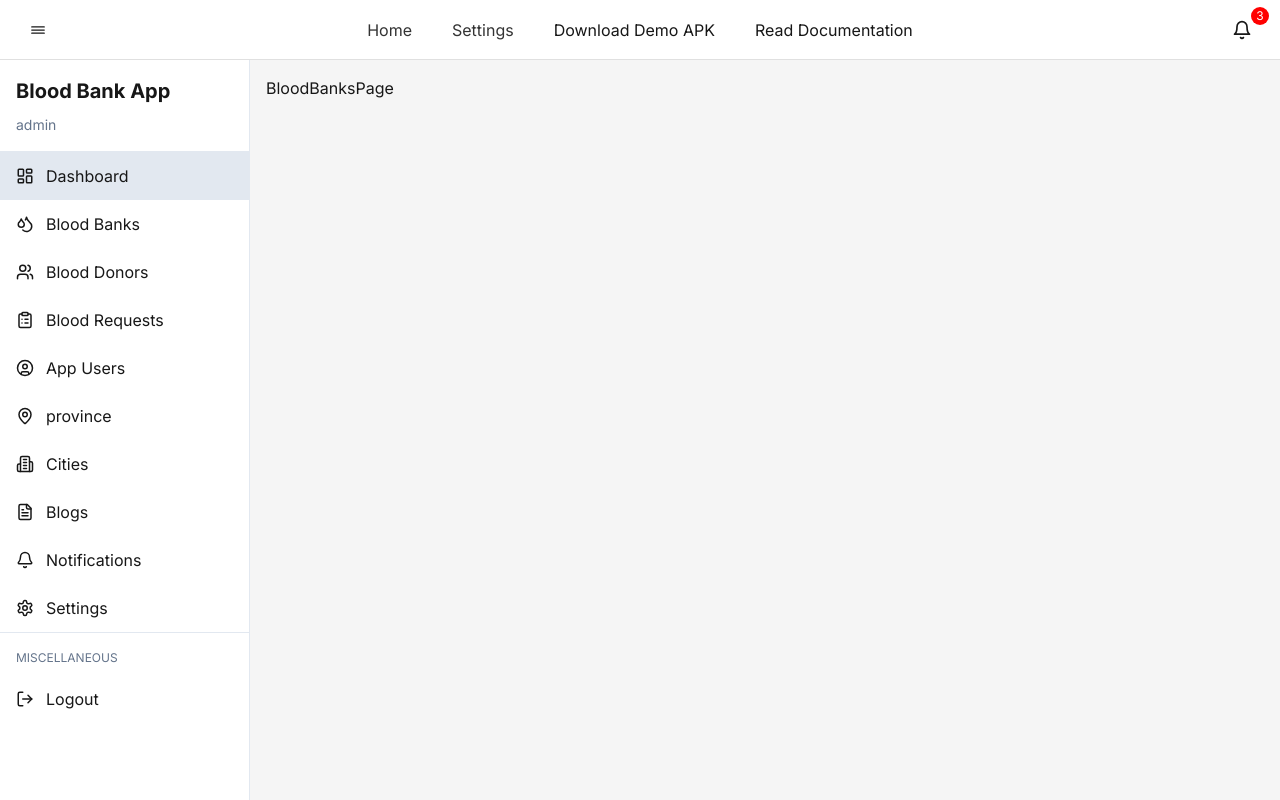
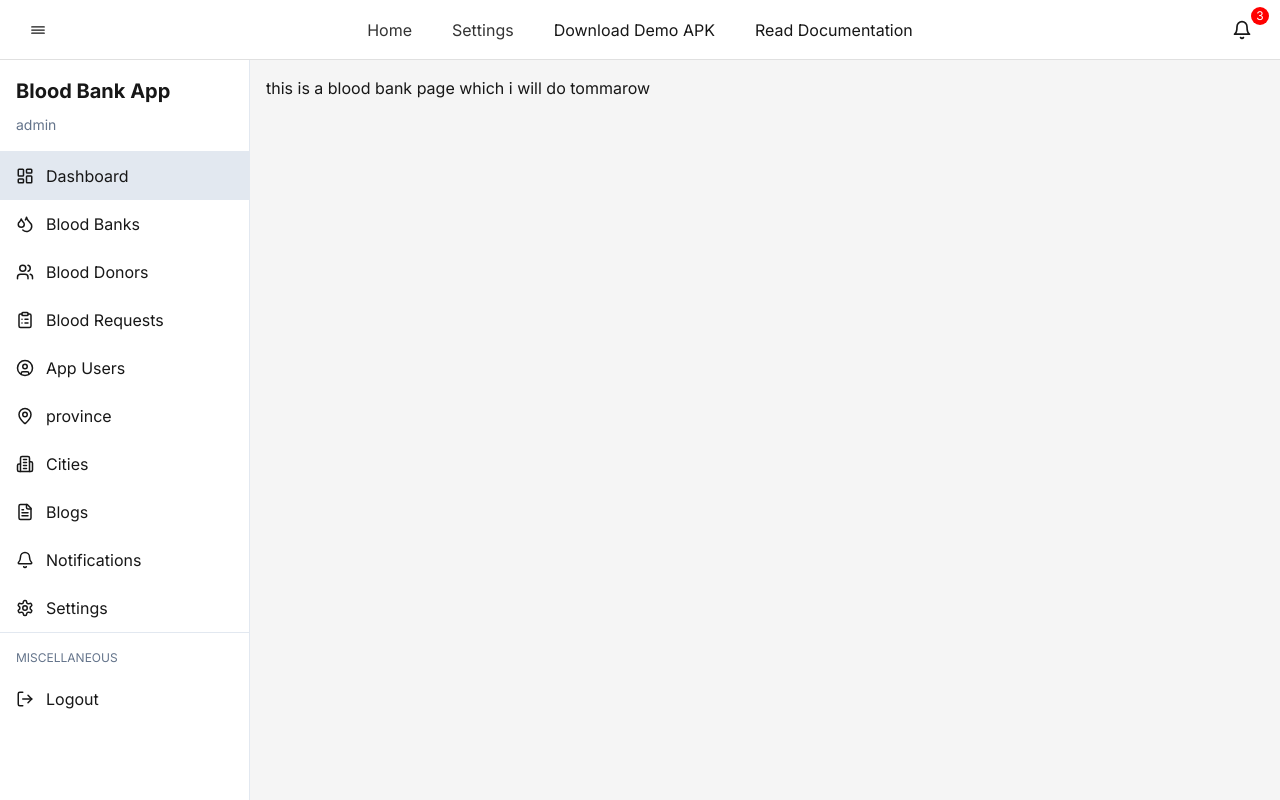
Before and after one commit to ruthbk5202/hamrolifebloodbank, a Next.js app: page /admin/bloodbanks in a window 1280 px wide. Built offline with nearby package versions, Linux system fonts and the light colour scheme.

Commit message:
blood bank management

```diff
--- a/src/app/(admin)/admin/bloodbanks/page.tsx
+++ b/src/app/(admin)/admin/bloodbanks/page.tsx
@@ -2,7 +2,11 @@ import React from 'react';
 
  const BloodBanksPage = () => {
   return (
-    <div>BloodBanksPage</div>
+    <div>
+      <div>
+        <h2>this is a blood bank page which i will do tommarow</h2>
+      </div>
+    </div>
   )
 };
 export default BloodBanksPage;
```
